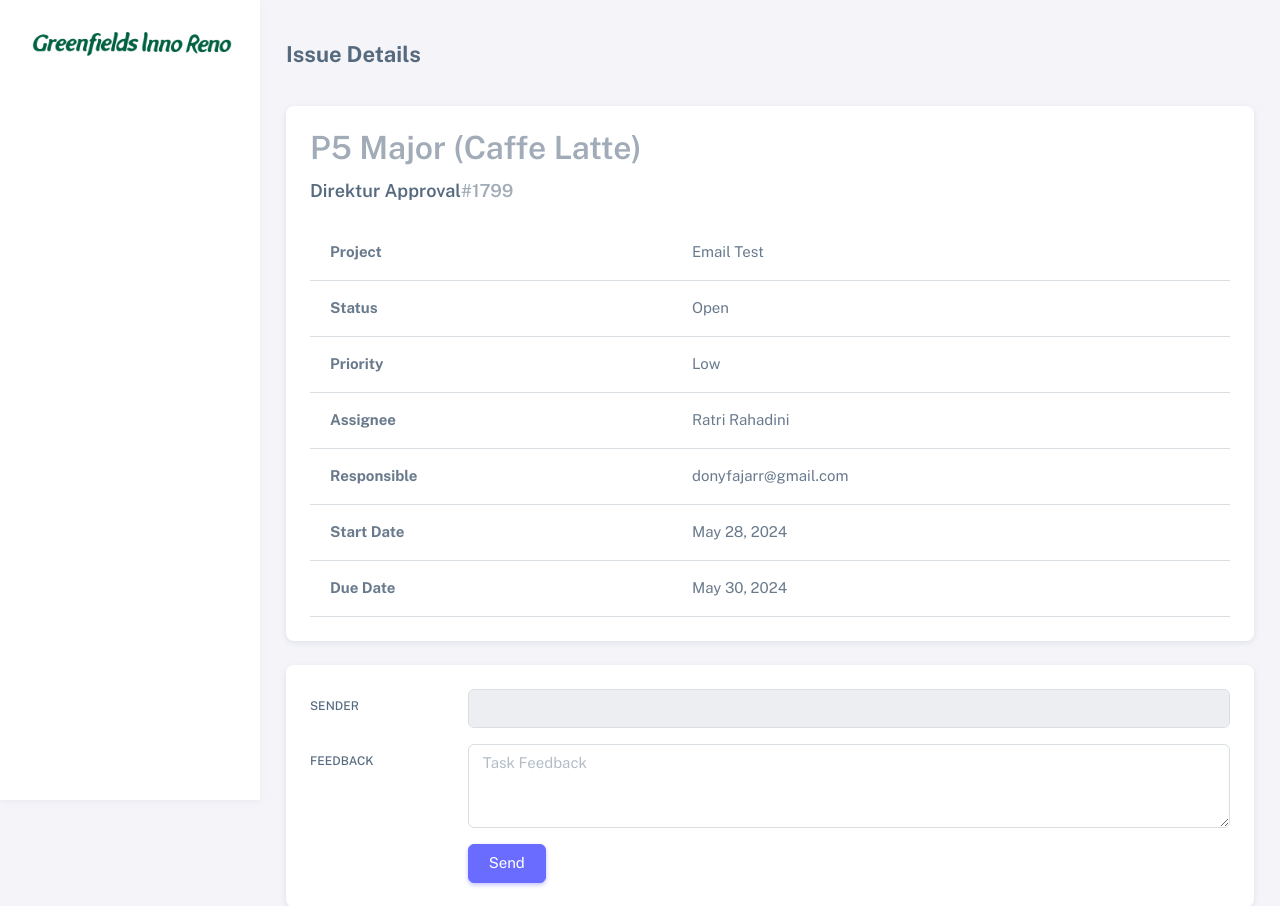
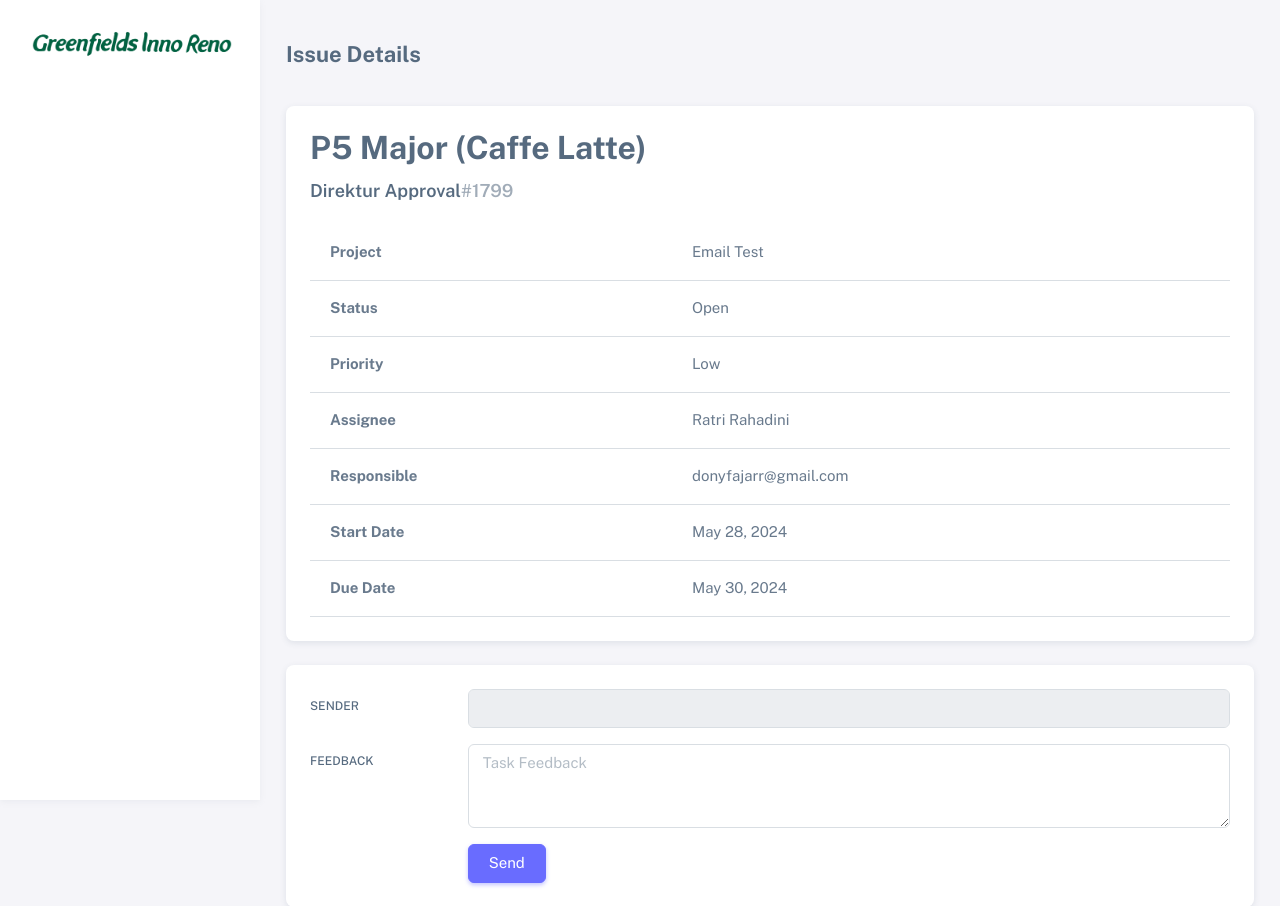
Before and after one commit to donyfajarr/inoreno, a Django app: page /listdetails/1799 in a window 1280 px wide. Shown: the top 906 px of the page. Run offline with Django 5.2, Linux system fonts and the light colour scheme; data comes from the database, SQL or seed files in the repository; some libraries are stand-ins or nearby versions.

Commit message:
fix font

```diff
--- a/apps/templates/listdetails.html
+++ b/apps/templates/listdetails.html
@@ -132,7 +132,7 @@
                 <div class="col-xxl">
                   <div class="card mb-4">
                     <div class="ms-4 mt-4 mb-3 d-flex align-items-center">
-                      <h1 class="mb-0 fw-semibold text-muted fs-2">{{get.parent}}</h1>
+                      <h1 class="mb-0 fw-bold fs-2">{{get.parent}}</h1>
                     </div>
                     <div class="mt-0">
                       <h3 class="mb-0 ms-4 fs-5 fw-semibold">{{get.subject}}<span class="fs-5 text-muted">#{{get.id}}</span></h3>
```
